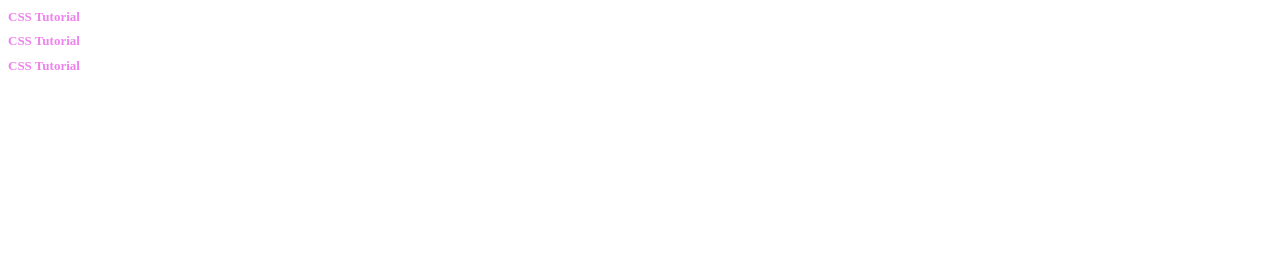
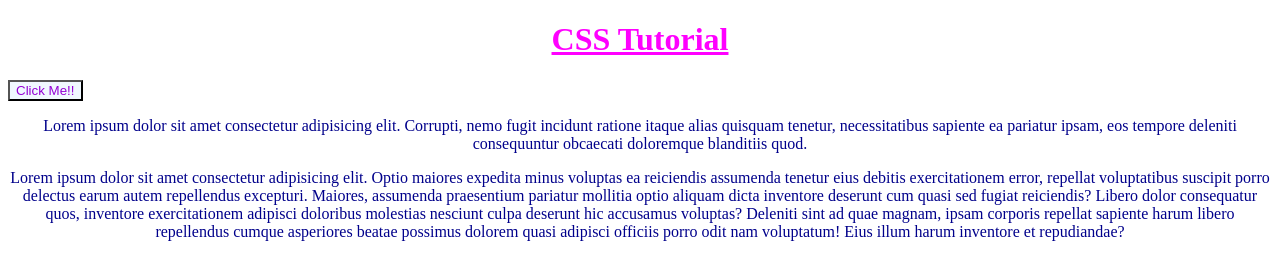
Before and after one commit to Mercurylonely/CSS, a plain HTML site: page Index.html in a window 1280 px wide. Drawn offline with Linux system fonts and the light colour scheme.

Commit message:
add :new comment

```diff
--- a/Index.html
+++ b/Index.html
@@ -24,7 +24,10 @@
         <h1>CSS Tutorial</h1>-->
         <!-- Ini adalah contoh styling external element -->
         <h1>CSS Tutorial</h1>
-        <h1>CSS Tutorial</h1>
-        <h1>CSS Tutorial</h1>
+        <button>Click Me!!</button>
+        <p>Lorem ipsum dolor sit amet consectetur adipisicing elit. Corrupti, nemo fugit incidunt ratione itaque alias quisquam tenetur, necessitatibus sapiente ea pariatur ipsam, eos tempore deleniti consequuntur obcaecati doloremque blanditiis quod.</p>
+        <p>Lorem ipsum dolor sit amet consectetur adipisicing elit. Optio maiores expedita minus voluptas ea reiciendis assumenda tenetur eius debitis exercitationem error, repellat voluptatibus suscipit porro delectus earum autem repellendus excepturi.
+        Maiores, assumenda praesentium pariatur mollitia optio aliquam dicta inventore deserunt cum quasi sed fugiat reiciendis? Libero dolor consequatur quos, inventore exercitationem adipisci doloribus molestias nesciunt culpa deserunt hic accusamus voluptas?
+        Deleniti sint ad quae magnam, ipsam corporis repellat sapiente harum libero repellendus cumque asperiores beatae possimus dolorem quasi adipisci officiis porro odit nam voluptatum! Eius illum harum inventore et repudiandae?</p>
   </body>
 </html>
--- a/Style.css
+++ b/Style.css
@@ -1,4 +1,14 @@
 h1{
-    color: violet;
-    font-size: small;
+    color: rgb(255, 0, 255);
+    text-align: center;
+    text-decoration: underline;
 }
+button{
+    color: darkviolet;
+    background-color: aliceblue;
+}
+p{
+    color: darkblue;
+    text-align: center;
+    /* text-decoration: overline;  (text decoration juga bisa digunakan untuk menghilangkan decoration bawaan pada suatu element agar memudahkan untuk dekorasi di css menjadikan web lebih bagus dari biasanya.)*/
+}
```
